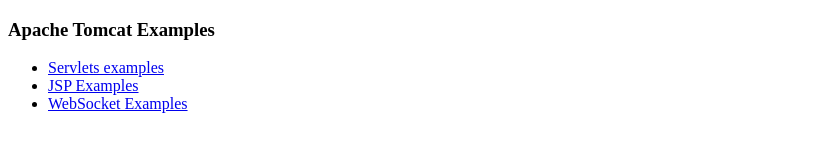
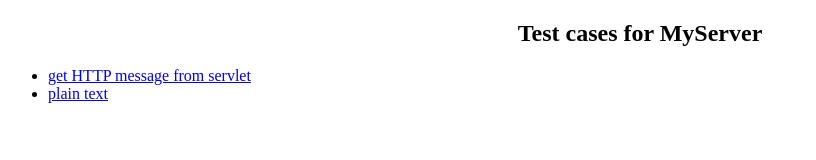
Before and after one commit to jasongzcity/myServer, a plain HTML site: page resource/index.html in a window 1280 px wide. Shown: the whole page, without its empty margins (0-816 px from the left). Drawn offline with Linux system fonts and the light colour scheme.

Commit message:
add test page

```diff
--- a/resource/index.html
+++ b/resource/index.html
@@ -1,30 +1,17 @@
-<!--
-  Licensed to the Apache Software Foundation (ASF) under one or more
-  contributor license agreements.  See the NOTICE file distributed with
-  this work for additional information regarding copyright ownership.
-  The ASF licenses this file to You under the Apache License, Version 2.0
-  (the "License"); you may not use this file except in compliance with
-  the License.  You may obtain a copy of the License at
-
-      http://www.apache.org/licenses/LICENSE-2.0
-
-  Unless required by applicable law or agreed to in writing, software
-  distributed under the License is distributed on an "AS IS" BASIS,
-  WITHOUT WARRANTIES OR CONDITIONS OF ANY KIND, either express or implied.
-  See the License for the specific language governing permissions and
-  limitations under the License.
--->
-<!DOCTYPE HTML><html lang="en"><head>
+<!DOCTYPE HTML>
+<html lang="en">
+<head>
 <meta charset="UTF-8">
-<title>Apache Tomcat Examples</title>
+<title>Welcome To MyServer</title>
 </head>
 <body>
-<p>
-<h3>Apache Tomcat Examples</H3>
+<h2><center>Test cases for MyServer</center></h2>
 <p></p>
 <ul>
-<li><a href="servlets">Servlets examples</a></li>
-<li><a href="jsp">JSP Examples</a></li>
-<li><a href="websocket/index.xhtml">WebSocket Examples</a></li>
+<li><a href="/servlet/ModernServlet?wd=%E6%B5%8B%E8%AF%95%E6%90%9C%E7%B4%A2&rsv_spt=1
+&rsv_iqid=0xe3d84dd700091569&issp=1&f=8&rsv_bp=0&rsv_idx=2&ie=utf-8
+&tn=baiduhome_pg&rsv_enter=1&rsv_sug3=18&rsv_sug1=17&rsv_sug7=100
+&rsv_t=ef125Br%2FzcwbFyIA3YZd9%2BcIpaCOgvT3F1gjWRQWLlZx38QFeK2su%2Bz3cQYC3hDGGzD2
+&rsv_sug2=0&inputT=5365&rsv_sug4=5365">get HTTP message from servlet</a></li>
+<li><a href="/txt/rfc2045.txt">plain text</a></li>
 </ul>
-</body></html>
```
Also changed, not shown: BUILDING_GUIDE.TXT.
